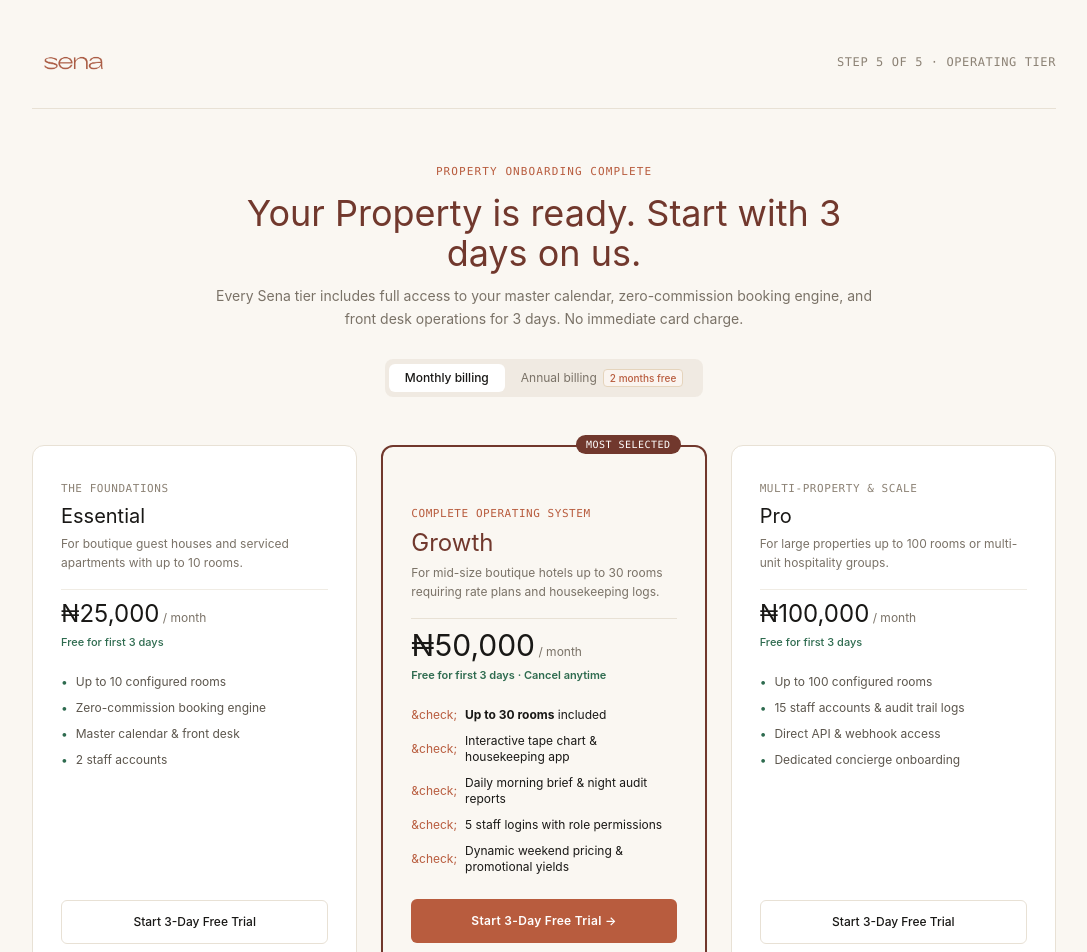
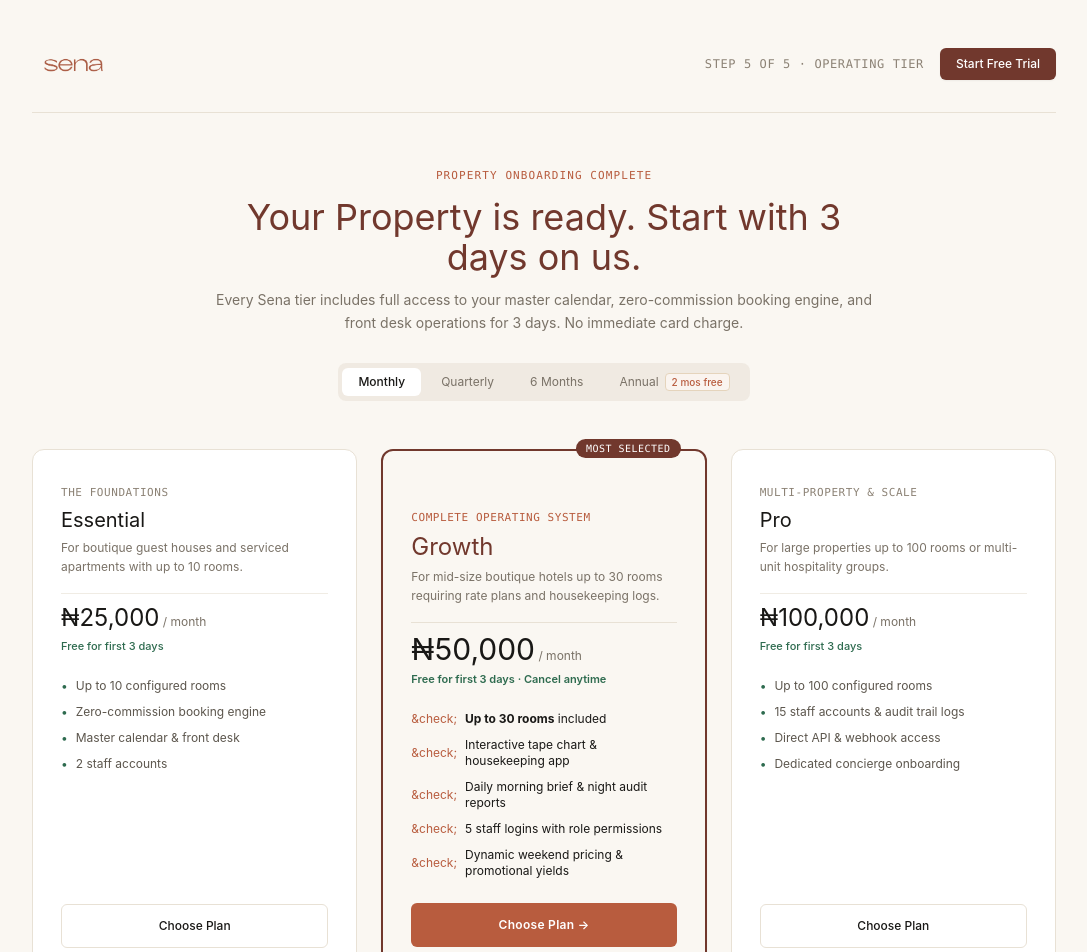
Before and after one commit to winnerbanjo/sena, a Next.js app in the folder apps/dashboard/: page /onboarding/plans in a window 1280 px wide. Shown: the top 952 px of the page, without its empty margins (96-1183 px from the left). Built offline with nearby package versions, Linux system fonts and the light colour scheme; no server answers; a web font is replaced by a local one.

Commit message:
feat(onboarding): update paywall buttons, add billing cycles, redirect to Paystack

```diff
--- a/apps/dashboard/src/app/onboarding/plans/page.tsx
+++ b/apps/dashboard/src/app/onboarding/plans/page.tsx
@@ -7,10 +7,31 @@
 
 export default function OnboardingPlansPage() {
   const router = useRouter();
-  const [billingCycle, setBillingCycle] = React.useState<'monthly' | 'yearly'>('monthly');
+  const [billingCycle, setBillingCycle] = React.useState<'monthly' | 'quarterly' | 'biannual' | 'yearly'>('monthly');
   const [selectedPlan, setSelectedPlan] = React.useState<'essential' | 'growth' | 'pro'>('growth');
   const [isLoading, setIsLoading] = React.useState(false);
   const [propertyName, setPropertyName] = React.useState('Your Property');
+
+  const getPrice = (plan: 'essential' | 'growth' | 'pro', cycle: string) => {
+    const base = { essential: 25000, growth: 50000, pro: 100000 }[plan];
+    switch (cycle) {
+      case 'quarterly': return base * 3;
+      case 'biannual': return base * 6;
+      case 'yearly': return base * 10;
+      default: return base;
+    }
+  };
+
+  const getCycleSuffix = (cycle: string) => {
+    switch (cycle) {
+      case 'quarterly': return ' / quarter';
+      case 'biannual': return ' / 6 mos';
+      case 'yearly': return ' / year';
+      default: return ' / month';
+    }
+  };
+
+  const formatPrice = (price: number) => `₦${price.toLocaleString()}`;
 
   React.useEffect(() => {
     try {
@@ -48,6 +69,11 @@
     }
   }
 
+  function handleChoosePlan(plan: 'essential' | 'growth' | 'pro') {
+    // Redirect to Paystack (or mock Paystack URL for now)
+    window.location.href = `https://paystack.com/pay/sena-${plan}-${billingCycle}`;
+  }
+
   return (
     <div className="min-h-screen bg-[#FAF7F2] text-[#191816] flex flex-col justify-between p-6 sm:p-12">
       {/* Top Header */}
@@ -63,9 +89,19 @@
           />
         </Link>
 
-        <span className="text-xs font-mono text-[#8C8275] tracking-wider uppercase">
-          Step 5 of 5 &middot; Operating Tier
-        </span>
+        <div className="flex items-center gap-4">
+          <span className="text-xs font-mono text-[#8C8275] tracking-wider uppercase hidden sm:inline-block">
+            Step 5 of 5 &middot; Operating Tier
+          </span>
+          <button
+            type="button"
+            disabled={isLoading}
+            onClick={() => handleSelectTrial('growth')}
+            className="px-4 py-2 rounded-md bg-[#71382D] hover:bg-[#5A2C23] text-white text-xs font-medium transition-colors shadow-sm disabled:opacity-50"
+          >
+            Start Free Trial
+          </button>
+        </div>
       </header>
 
       {/* Main Paywall Stage: Editorial & Restrained */}
@@ -83,7 +119,7 @@
 
           {/* Billing Cycle Toggle */}
           <div className="pt-4 flex items-center justify-center gap-2">
-            <div className="inline-flex items-center bg-[#EAE3D9]/60 p-1 rounded-lg text-xs">
+            <div className="inline-flex items-center bg-[#EAE3D9]/60 p-1 rounded-lg text-xs flex-wrap justify-center gap-1">
               <button
                 type="button"
                 onClick={() => setBillingCycle('monthly')}
@@ -93,7 +129,29 @@
                     : 'text-[#7A7267] hover:text-[#191816]'
                 }`}
               >
-                Monthly billing
+                Monthly
+              </button>
+              <button
+                type="button"
+                onClick={() => setBillingCycle('quarterly')}
+                className={`px-4 py-1.5 rounded-md transition-all ${
+                  billingCycle === 'quarterly'
+                    ? 'bg-white text-[#191816] font-medium shadow-xs'
+                    : 'text-[#7A7267] hover:text-[#191816]'
+                }`}
+              >
+                Quarterly
+              </button>
+              <button
+                type="button"
+                onClick={() => setBillingCycle('biannual')}
+                className={`px-4 py-1.5 rounded-md transition-all flex items-center gap-1.5 ${
+                  billingCycle === 'biannual'
+                    ? 'bg-white text-[#191816] font-medium shadow-xs'
+                    : 'text-[#7A7267] hover:text-[#191816]'
+                }`}
+              >
+                <span>6 Months</span>
               </button>
               <button
                 type="button"
@@ -104,9 +162,9 @@
                     : 'text-[#7A7267] hover:text-[#191816]'
                 }`}
               >
-                <span>Annual billing</span>
+                <span>Annual</span>
                 <span className="text-[10px] bg-[#FAF4EF] text-[#B85C3E] px-1.5 py-0.2 rounded font-medium border border-[#E5D4BC]">
-                  2 months free
+                  2 mos free
                 </span>
               </button>
             </div>
@@ -132,9 +190,9 @@
 
               <div className="pt-2 border-t border-[#F0ECE4]">
                 <div className="text-2xl font-serif text-[#191816]">
-                  {billingCycle === 'monthly' ? '₦25,000' : '₦250,000'}
+                  {formatPrice(getPrice('essential', billingCycle))}
                   <span className="text-xs font-sans text-[#7A7267] font-normal">
-                    {billingCycle === 'monthly' ? ' / month' : ' / year'}
+                    {getCycleSuffix(billingCycle)}
                   </span>
                 </div>
                 <span className="text-[11px] text-[#2E6B4F] font-medium block mt-1">
@@ -164,11 +222,10 @@
 
             <button
               type="button"
-              disabled={isLoading}
-              onClick={() => handleSelectTrial('essential')}
+              onClick={() => handleChoosePlan('essential')}
               className="w-full h-11 rounded-md border border-[#E8E1D5] hover:bg-[#FAF7F2] text-xs font-medium text-[#191816] transition-colors disabled:opacity-50"
             >
-              Start 3-Day Free Trial
+              Choose Plan
             </button>
           </div>
 
@@ -193,9 +250,9 @@
 
               <div className="pt-2 border-t border-[#E8E1D5]">
                 <div className="text-3xl font-serif text-[#191816]">
-                  {billingCycle === 'monthly' ? '₦50,000' : '₦500,000'}
+                  {formatPrice(getPrice('growth', billingCycle))}
                   <span className="text-xs font-sans text-[#7A7267] font-normal">
-                    {billingCycle === 'monthly' ? ' / month' : ' / year'}
+                    {getCycleSuffix(billingCycle)}
                   </span>
                 </div>
                 <span className="text-[11px] text-[#2E6B4F] font-semibold block mt-1">
@@ -229,11 +286,10 @@
 
             <button
               type="button"
-              disabled={isLoading}
-              onClick={() => handleSelectTrial('growth')}
+              onClick={() => handleChoosePlan('growth')}
               className="w-full h-11 rounded-md bg-[#B85C3E] hover:bg-[#A34E32] text-white text-xs font-semibold tracking-wide transition-colors flex items-center justify-center gap-2 disabled:opacity-50"
             >
-              {isLoading && selectedPlan === 'growth' ? 'Activating Trial...' : 'Start 3-Day Free Trial →'}
+              Choose Plan →
             </button>
           </div>
 
@@ -254,9 +310,9 @@
 
               <div className="pt-2 border-t border-[#F0ECE4]">
                 <div className="text-2xl font-serif text-[#191816]">
-                  {billingCycle === 'monthly' ? '₦100,000' : '₦1,000,000'}
+                  {formatPrice(getPrice('pro', billingCycle))}
                   <span className="text-xs font-sans text-[#7A7267] font-normal">
-                    {billingCycle === 'monthly' ? ' / month' : ' / year'}
+                    {getCycleSuffix(billingCycle)}
                   </span>
                 </div>
                 <span className="text-[11px] text-[#2E6B4F] font-medium block mt-1">
@@ -286,11 +342,10 @@
 
             <button
               type="button"
-              disabled={isLoading}
-              onClick={() => handleSelectTrial('pro')}
+              onClick={() => handleChoosePlan('pro')}
               className="w-full h-11 rounded-md border border-[#E8E1D5] hover:bg-[#FAF7F2] text-xs font-medium text-[#191816] transition-colors disabled:opacity-50"
             >
-              Start 3-Day Free Trial
+              Choose Plan
             </button>
           </div>
         </div>
```
